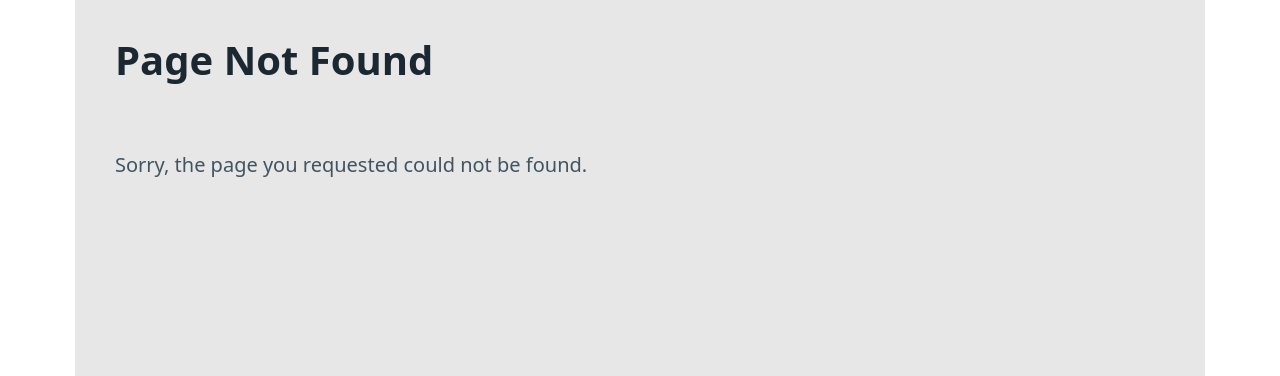
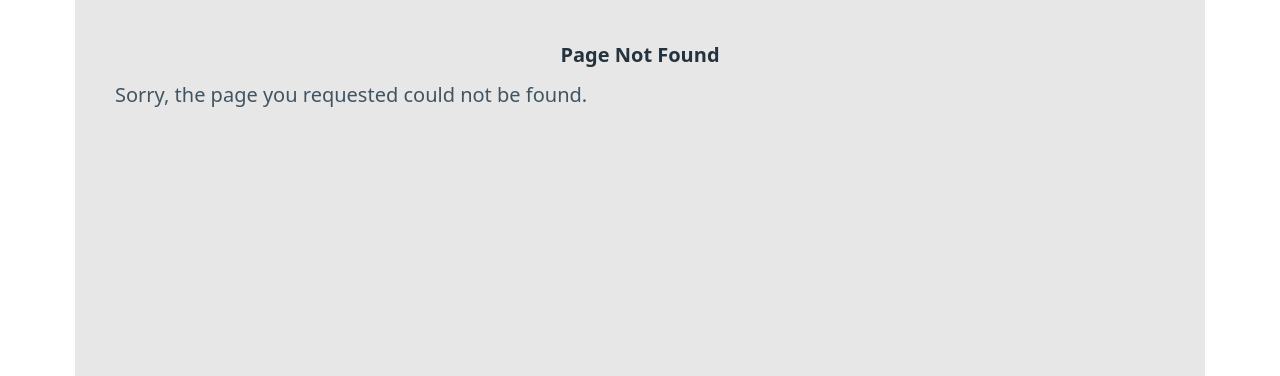
Before and after one commit to VadimTrubay/django_progect_nashafirma, a Django app: template nashafirma/templates/404.html in a window 1280 px wide. Shown: the part 260-636 px from the top of the page. Run offline with Django 4.2, Linux system fonts and the light colour scheme; the template is opened without the code that fills it, so the values that code supplies are empty.

Commit message:
Update 404.html

```diff
--- a/nashafirma/templates/404.html
+++ b/nashafirma/templates/404.html
@@ -1,9 +1,7 @@
 {% extends 'base.html' %}
 {% block content %}
 
-<section>
-  <h1>Page Not Found</h1>
-  <p>Sorry, the page you requested could not be found.</p>
-</section>
+<h2 class="title-page">Page Not Found</h2>
+<p>Sorry, the page you requested could not be found.</p>
 
 {% endblock %}
```
